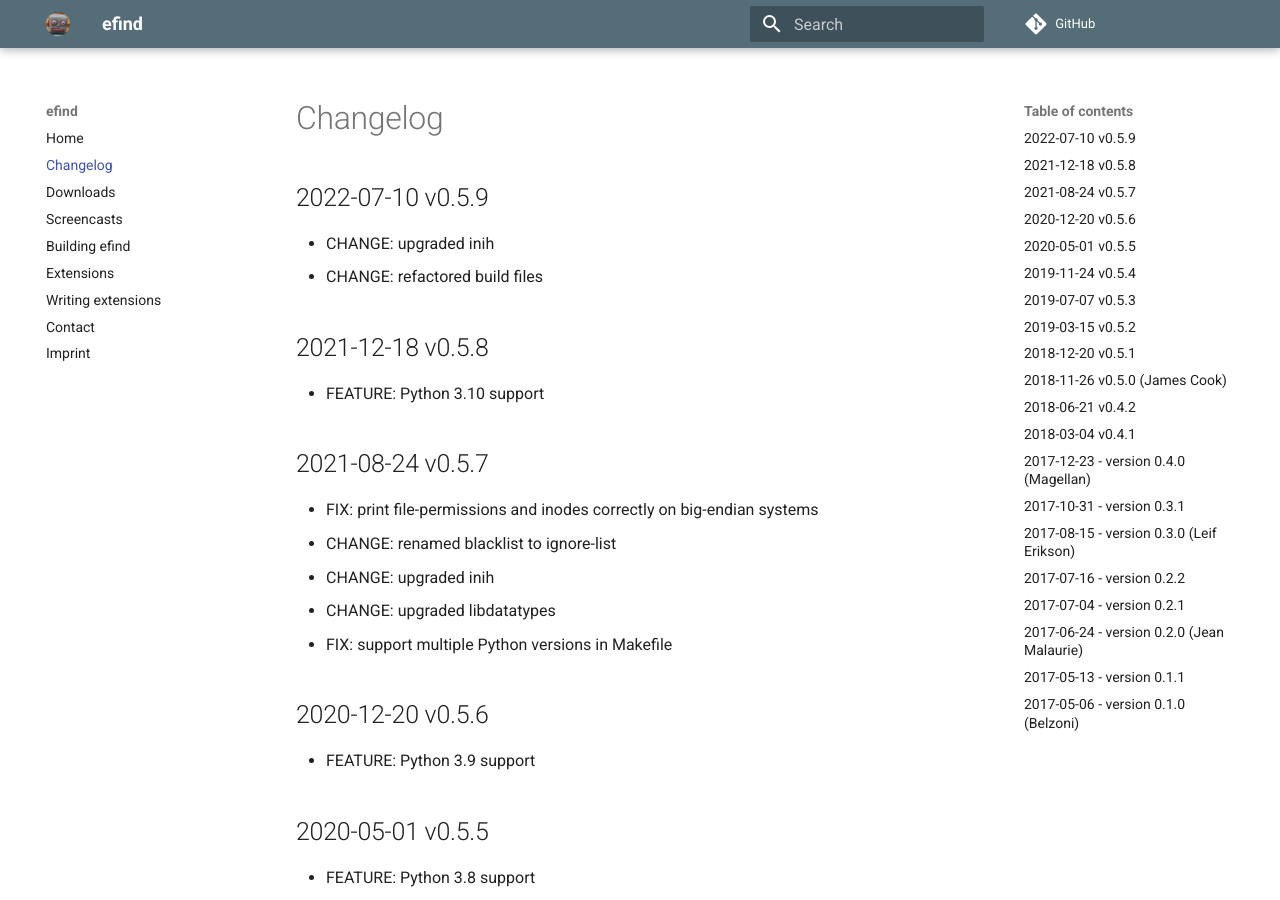
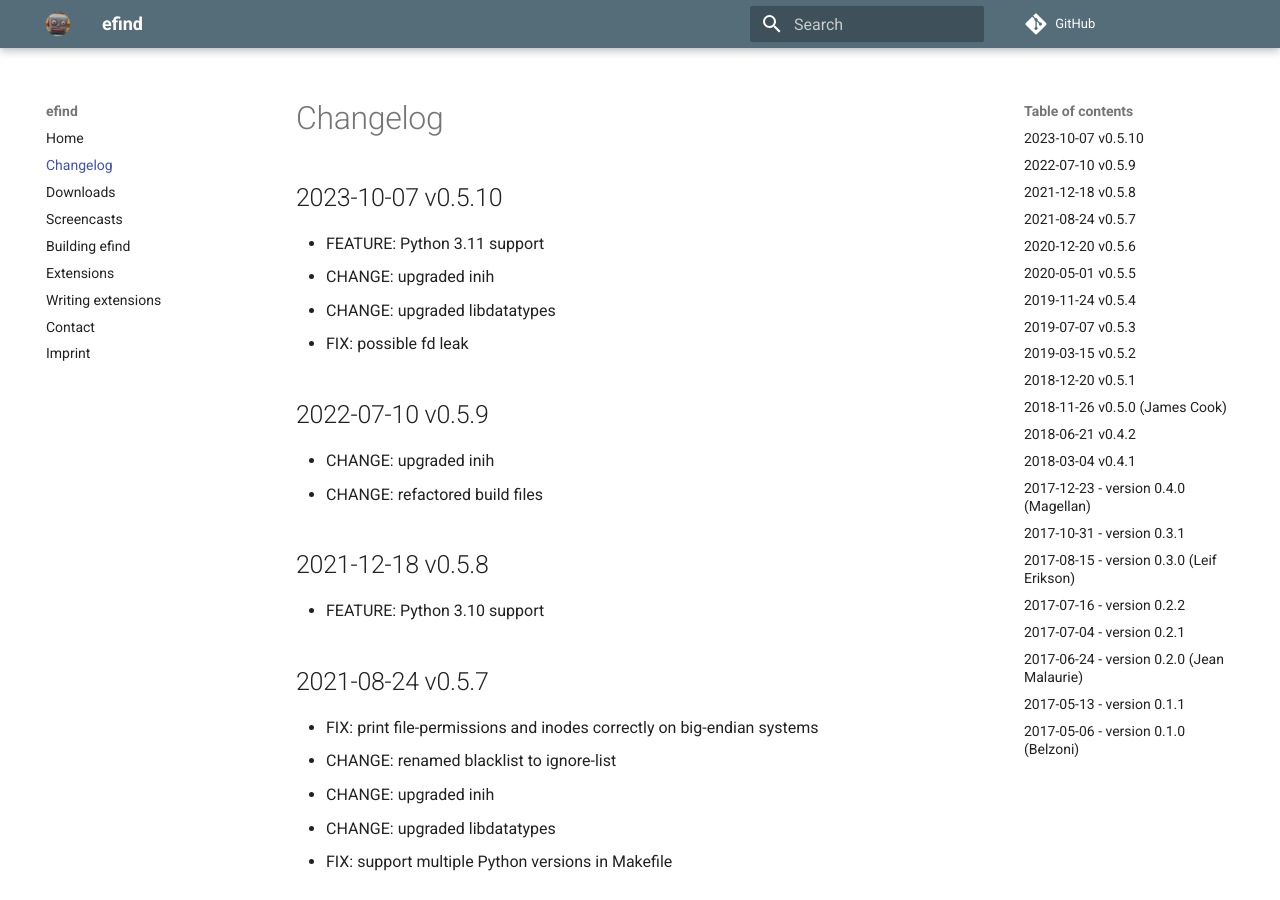
Before and after one commit to 20centaurifux/efind-website, an MkDocs documentation site: the page built from docs/changelog.md, in a window 1280 px wide and 900 px high. Built offline with MkDocs 1.6.1 and Material for MkDocs 9.7.7, drawn with Linux system fonts in a browser that asks for light colours; comment, search, counter and statistics services are not loaded.

Commit message:
efind 0.5.10

```diff
--- a/docs/changelog.md
+++ b/docs/changelog.md
@@ -1,3 +1,9 @@
+## 2023-10-07 v0.5.10
+* FEATURE: Python 3.11 support
+* CHANGE: upgraded inih
+* CHANGE: upgraded libdatatypes
+* FIX: possible fd leak
+
 ## 2022-07-10 v0.5.9
 * CHANGE: upgraded inih
 * CHANGE: refactored build files
--- a/docs/downloads.md
+++ b/docs/downloads.md
@@ -6,7 +6,7 @@
 
 | Download | Link | MD5 | GPG |
 | :------- | :--- | :-- | :-- |
-Source code|[efind-0.5.9.tar.xz](downloads/source/efind-0.5.9.tar.xz)|d0f190fcaf208ed55a16edcd47fbf3da|[Signature](downloads/source/efind-0.5.9.tar.xz.asc)
+Source code|[efind-0.5.10.tar.xz](downloads/source/efind-0.5.10.tar.xz)|466afadf3340217a7cfaae41171cd98f|[Signature](downloads/source/efind-0.5.10.tar.xz.asc)
 
 ##gdkpixbuf extension
 
```
Also changed, not shown: 9 other files.
